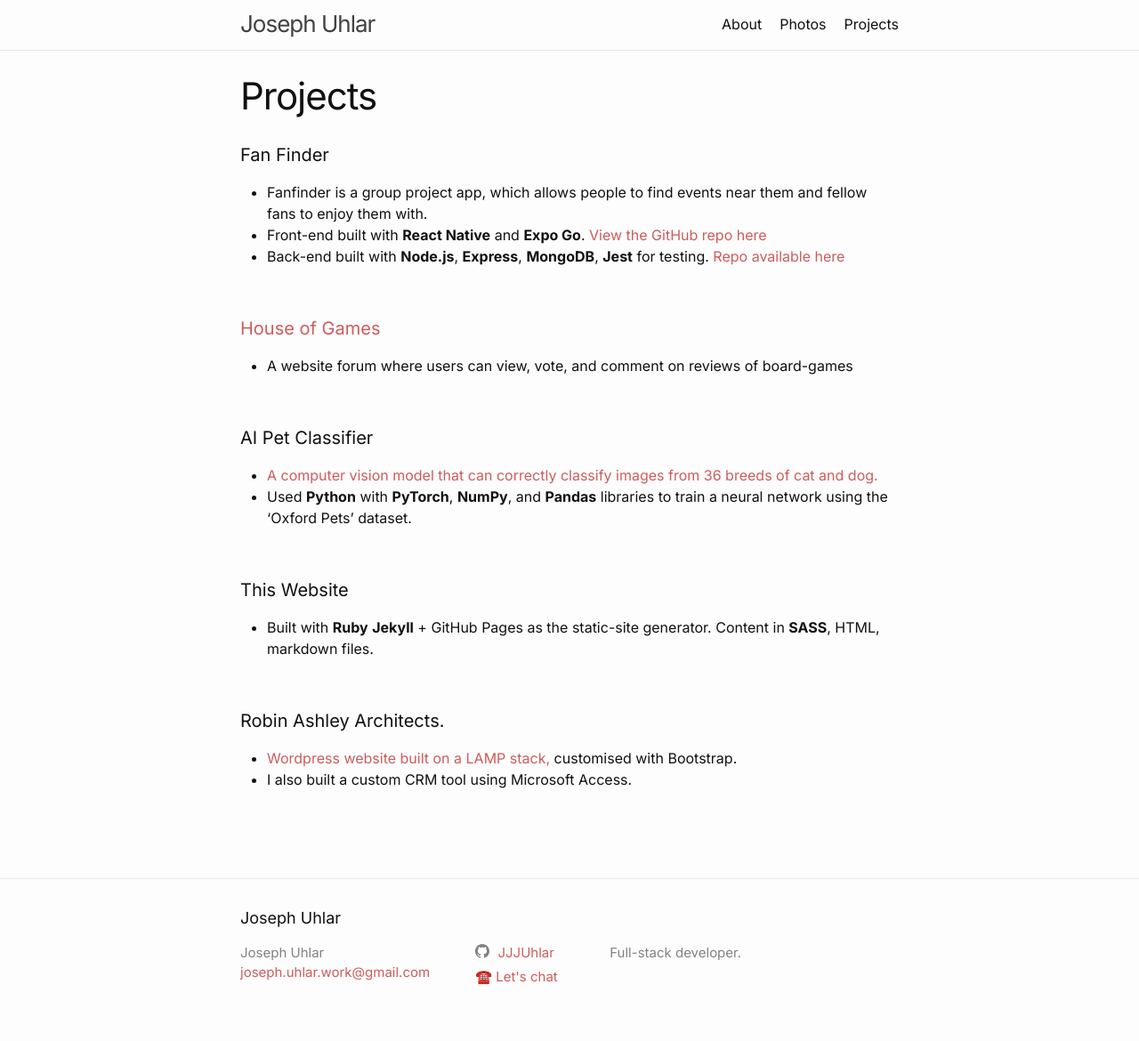
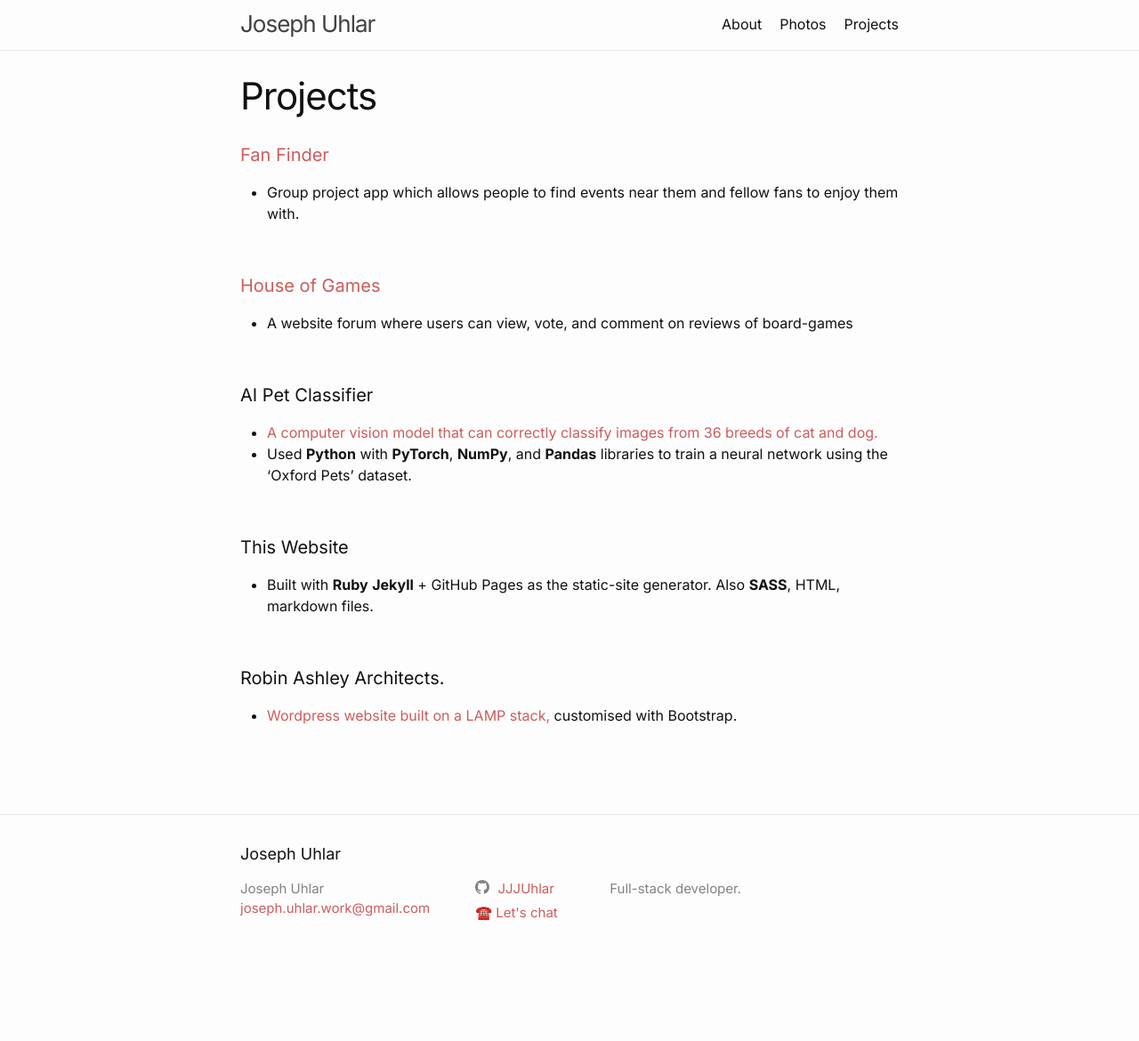
Before and after one commit to JJJUhlar/jjjuhlar.github.io, a Jekyll site: the page built from projects.markdown, in a window 1280 px wide. Shown: the whole page at 89% size. Built offline with Jekyll 4.4.1, drawn with Linux system fonts in a browser that asks for light colours; after the commit the page ends 1098 px from its top, so only the background shows below that.

```diff
--- a/_drafts/PetClassifier.markdown
+++ b/_drafts/PetClassifier.markdown
@@ -0,0 +1,6 @@
+---
+layout: post
+title:  "AI Pet Classifier"
+date:   2023-05-2 16:27:10 +0000
+categories: portfolio
+---
--- a/projects.markdown
+++ b/projects.markdown
@@ -5,10 +5,9 @@ permalink: /Projects/
 ---
 
 
-#### Fan Finder
-- Fanfinder is a group project app, which allows people to find events near them and fellow fans to enjoy them with.
-- Front-end built with **React Native** and **Expo Go**. [View the GitHub repo here](https://github.com/Oliver1334/fanfinder-fe)
-- Back-end built with **Node.js**, **Express**, **MongoDB**, **Jest** for testing. [Repo available here](https://github.com/JJJUhlar/fanfinder_backend)
+#### [Fan Finder]({% post_url 2023-04-02-fan-finder %})
+- Group project app which allows people to find events near them and fellow fans to enjoy them with.
+
 
 <br>
 
@@ -25,12 +24,11 @@ permalink: /Projects/
 <br>
 
 #### This Website
-- Built with **Ruby** **Jekyll** + GitHub Pages as the static-site generator. Content in **SASS**, HTML, markdown files.
+- Built with **Ruby** **Jekyll** + GitHub Pages as the static-site generator. Also **SASS**, HTML, markdown files.
 
 <br>
 
 #### Robin Ashley Architects.
 - [Wordpress website built on a LAMP stack,](http://raarchitects.co.uk/) customised with Bootstrap.
-- I also built a custom CRM tool using Microsoft Access.
 
 <br>
```
Also changed, not shown: _posts/2023-04-02-fan-finder.markdown (added, +57 -0 lines), _drafts/FanFinder.markdown (deleted), assets/images/posts/Screenshot from 2023-05-03 08-42-30.png (added), assets/images/posts/ff-chat-2.png (added), assets/images/posts/ff-chat.png (added), assets/images/posts/ff-chats.png (added), assets/images/posts/ff-forum-going.png (added), assets/images/posts/ff-forum.png (added), assets/images/posts/ff-gig-details.png (added), assets/images/posts/ff-gig-going-2.png (added), assets/images/posts/ff-gig-going.png (added), assets/images/posts/ff-loading.png (added), assets/images/posts/ff-map-1.png (added), assets/images/posts/ff-map-2.png (added), 1 more files.
